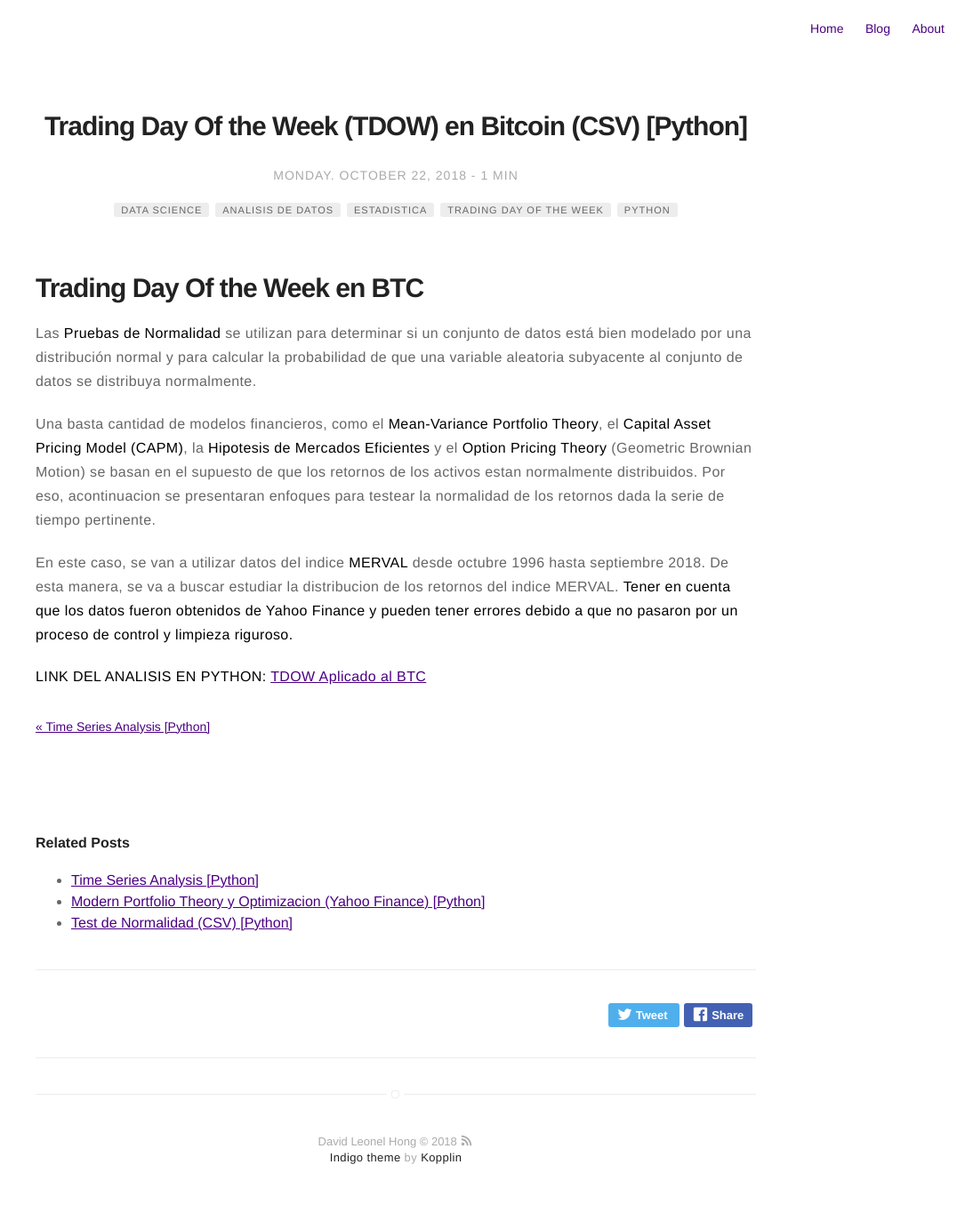
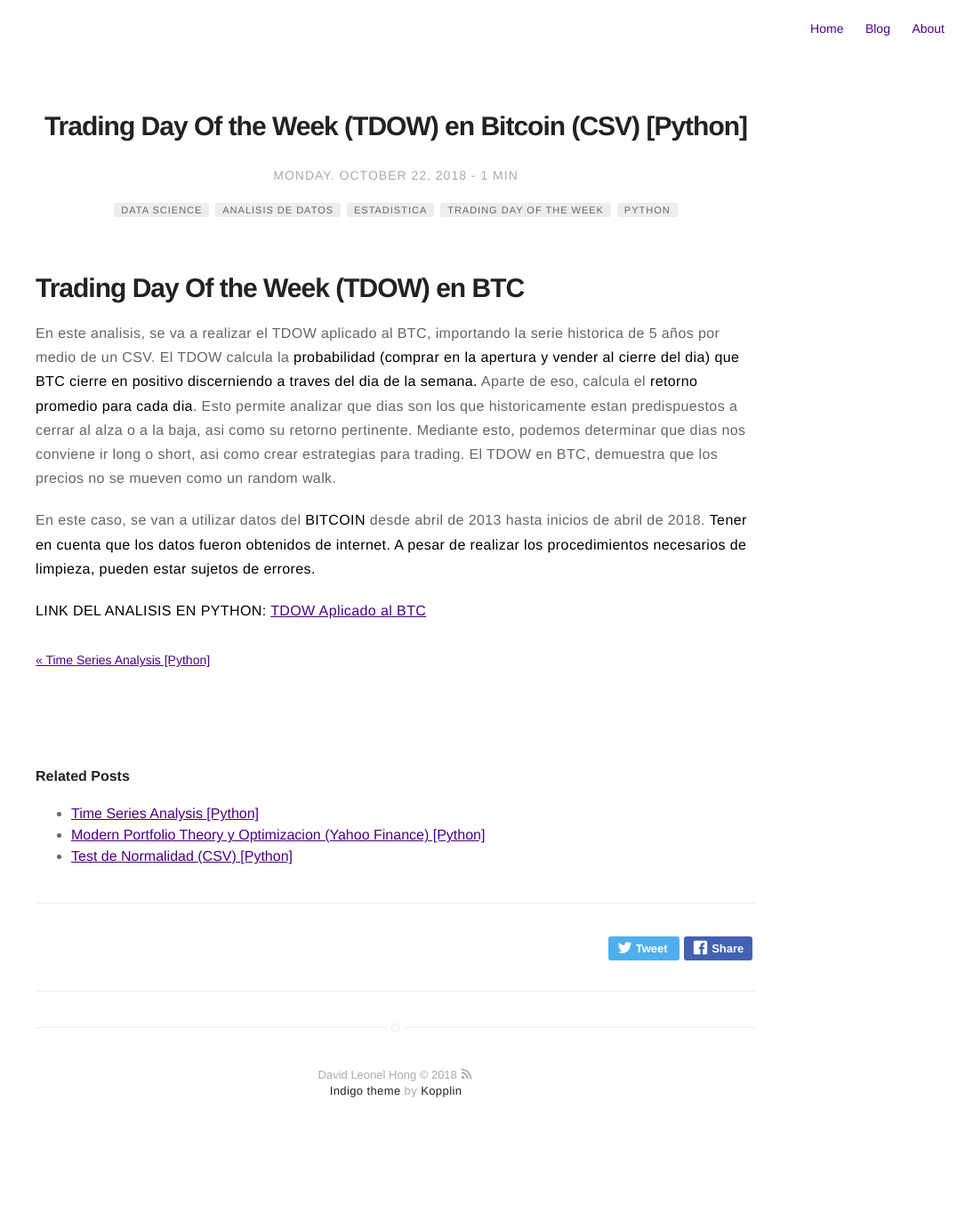
Before and after one commit to davidleonelhong/davidleonelhong.github.io, a Jekyll site: the page built from _posts/2018-10-22-TDOW-en-BTC.md, in a window 1280 px wide. Shown: the whole page at 89% size, without its empty margins (195-1280 px from the left). Built offline with Jekyll 4.4.1, drawn with Linux system fonts in a browser that asks for light colours; a script that is not in the unit is left out; after the commit the page ends 1299 px from its top, so only the background shows below that.

Commit message:
Update 2018-10-22-TDOW-en-BTC.md

```diff
--- a/_posts/2018-10-22-TDOW-en-BTC.md
+++ b/_posts/2018-10-22-TDOW-en-BTC.md
@@ -13,12 +13,10 @@ category: blog
 author: David Leonel Hong
 description: BTC TDOW importado a traves de un CSV, .
 ---
-# Trading Day Of the Week en BTC
+# Trading Day Of the Week (TDOW) en BTC
 
-Las **Pruebas de Normalidad** se utilizan para determinar si un conjunto de datos está bien modelado por una distribución normal y para calcular la probabilidad de que una variable aleatoria subyacente al conjunto de datos se distribuya normalmente.
+En este analisis, se va a realizar el TDOW aplicado al BTC, importando la serie historica de 5 años por medio de un CSV. El TDOW calcula la **probabilidad (comprar en la apertura y vender al cierre del dia) que BTC cierre en positivo discerniendo a traves del dia de la semana.** Aparte de eso, calcula el **retorno promedio para cada dia**. Esto permite analizar que dias son los que historicamente estan predispuestos a cerrar al alza o a la baja, asi como su retorno pertinente. Mediante esto, podemos determinar que dias nos conviene ir long o short, asi como crear estrategias para trading. El TDOW en BTC, demuestra que los precios no se mueven como un random walk.
 
-Una basta cantidad de modelos financieros, como el **Mean-Variance Portfolio Theory**, el **Capital Asset Pricing Model (CAPM)**, la **Hipotesis de Mercados Eficientes** y el **Option Pricing Theory** (Geometric Brownian Motion) se basan en el supuesto de que los retornos de los activos estan normalmente distribuidos. Por eso, acontinuacion se presentaran enfoques para testear la normalidad de los retornos dada la serie de tiempo pertinente.
-
-En este caso, se van a utilizar datos del indice **MERVAL** desde octubre 1996 hasta septiembre 2018. De esta manera, se va a buscar estudiar la distribucion de los retornos del indice MERVAL. **Tener en cuenta que los datos fueron obtenidos de Yahoo Finance y pueden tener errores debido a que no pasaron por un proceso de control y limpieza riguroso.**
+En este caso, se van a utilizar datos del **BITCOIN** desde abril de 2013 hasta inicios de abril de 2018. **Tener en cuenta que los datos fueron obtenidos de internet. A pesar de realizar los procedimientos necesarios de limpieza, pueden estar sujetos de errores.**
 
 **LINK DEL ANALISIS EN PYTHON:** [TDOW Aplicado al BTC](https://github.com/davidleonelhong/BTC-TDOW/blob/master/TDOW%20BTC%20(CSV).ipynb)
```
